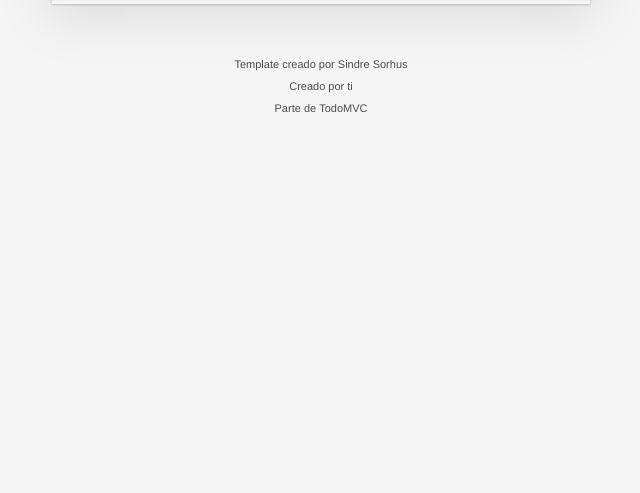
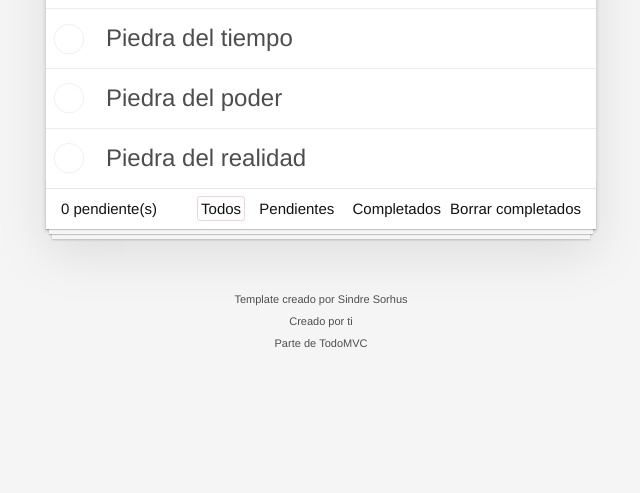
Before and after one commit to shenanigans15/todo-app, a website built with Vite: page index.html in a window 1280 px wide. Shown: the part 307-800 px from the top of the page, without its empty margins (319-959 px from the left). Built offline with nearby package versions, Linux system fonts and the light colour scheme.

Commit message:
app.thml - comment <li> create-todo-html.js - replace html render-todos.js - element validation

```diff
--- a/src/todos/app.html
+++ b/src/todos/app.html
@@ -11,14 +11,14 @@
         <ul class="todo-list">
             <!-- These are here just to show the structure of the list items -->
             <!-- List items should get the class "editing" when editing and "completed" when marked as completed -->
-            <li class="completed" data-id="abc">
+            <!-- <li class="completed" data-id="abc">
                 <div class="view">
                     <input class="toggle" type="checkbox" checked>
                     <label>Probar JavaScript</label>
                     <button class="destroy"></button>
                 </div>
                 <input class="edit" value="Create a TodoMVC template">
-            </li>
+            </li> -->
             <!-- <li>
                 <div class="view">
                     <input class="toggle" type="checkbox">
--- a/src/todos/use-cases/create-todo-html.js
+++ b/src/todos/use-cases/create-todo-html.js
@@ -8,10 +8,23 @@
 export const createTodoHTML = (todo) => {
     if (!todo) throw new Error('A TODO object is required')
 
-    const html = `<h1>${todo.description}</h1>`
+    const {done, description, id} = todo
+
+    const html = `
+        <div class="view">
+            <input class="toggle" type="checkbox" ${done ? 'checked' : ''}>
+            <label>${description}</label>
+            <button class="destroy"></button>
+        </div>
+        <input class="edit" value="Create a TodoMVC template">
+    `
 
     const liElement = document.createElement('li')
     liElement.innerHTML = html
+    liElement.setAttribute('data-id', id)
+
+    if (done)
+        liElement.classList.add('completed')
 
     return liElement
 }
--- a/src/todos/use-cases/render-todos.js
+++ b/src/todos/use-cases/render-todos.js
@@ -1,6 +1,7 @@
 import { Todo } from "../models/todo.model";
 import { createTodoHTML } from "./";
 
+let element
 
 /**
  *
@@ -9,8 +10,12 @@
  */
 export const renderTodos = (elementId, todos = []) => {
 
-    //TODO: referencia
-    const element = document.querySelector(elementId)
+    if (!element)
+        element = document.querySelector(elementId)
+
+    if (!element) throw new Error(`Element ${elementId} not found`)
+
+    element.innerHTML = ''
 
     todos.forEach(todo => {
         element.append(createTodoHTML(todo))
```
